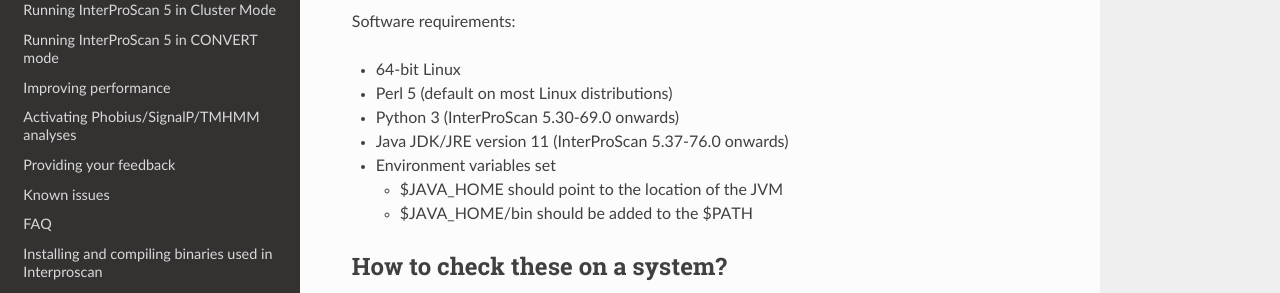
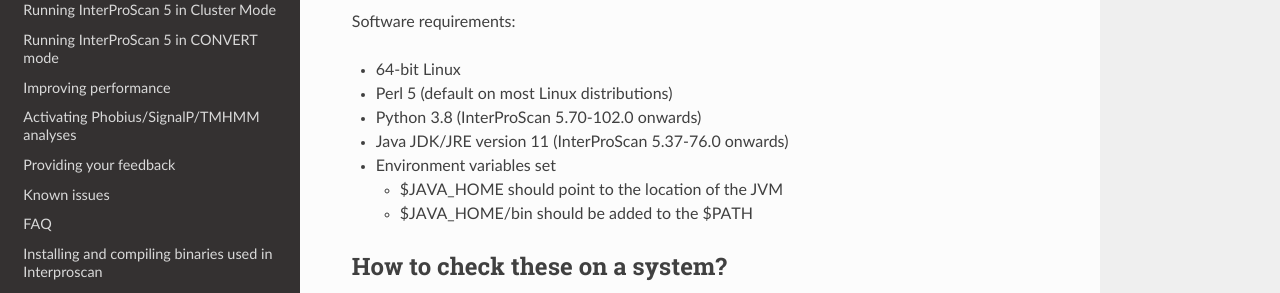
Before and after one commit to ebi-pf-team/interproscan-docs, a Sphinx documentation site: the page built from docs/InstallationRequirements.rst, in a window 1280 px wide and 900 px high. Shown: the part 414-707 px from the top of the window. Built offline with Sphinx 7.4.7 and the Read the Docs theme 3.1.0, drawn with Linux system fonts in a browser that asks for light colours.

Commit message:
Update InstallationRequirements.rst

```diff
--- a/docs/InstallationRequirements.rst
+++ b/docs/InstallationRequirements.rst
@@ -17,7 +17,7 @@
 
 -  64-bit Linux
 -  Perl 5 (default on most Linux distributions)
--  Python 3 (InterProScan 5.30-69.0 onwards)
+-  Python 3.8 (InterProScan 5.70-102.0 onwards)
 -  Java JDK/JRE version 11 (InterProScan 5.37-76.0 onwards)
 -  Environment variables set
 
```
Also changed, not shown: other parts of docs/InstallationRequirements.rst (+1 -1 lines).
